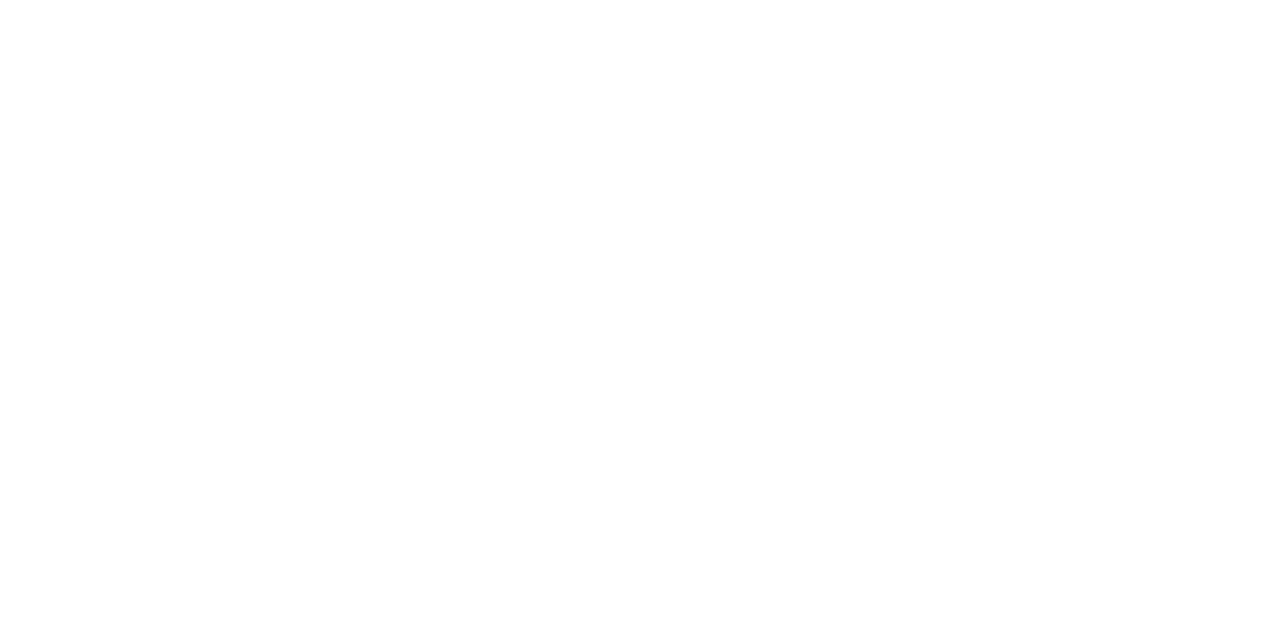
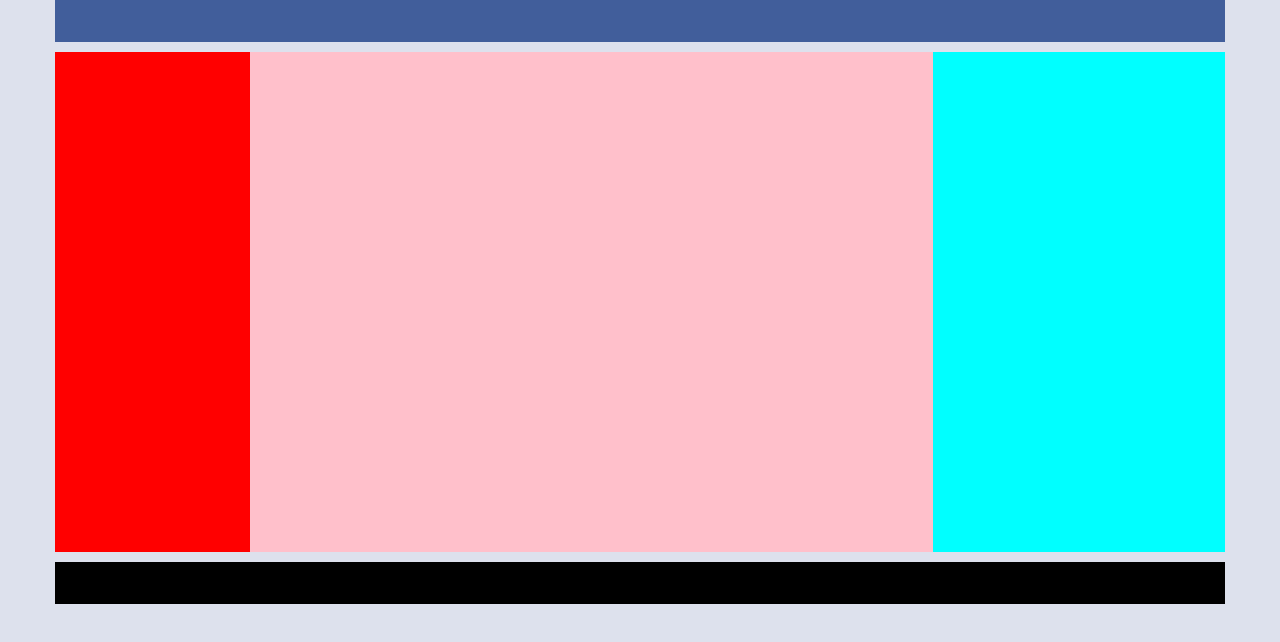
Before and after one commit to Arpitkamal/Friendly, a plain HTML site: page index.html in a window 1280 px wide. Drawn offline with Linux system fonts and the light colour scheme.

Commit message:
grid layout done

```diff
--- a/index.html
+++ b/index.html
@@ -10,6 +10,21 @@
     <link rel="stylesheet" href="resources/css/main.css">
 </head>
 <body>
+    <div class="container">
+        <nav class="row" id="navbar"></nav>
+        <article class="row article">
+            <div>
+            <section class="col-md-2 red"></section>
+            </div>
+            <div>
+            <section class="col-md-7 green"></section>
+            </div>
+            <div>
+            <section class="col-md-3 blue"></section>
+            </div>
+        </article>
+        <footer class="row footer"></footer>
 
+    </div>
 </body>
 </html>
--- a/resources/css/main.css
+++ b/resources/css/main.css
@@ -0,0 +1,28 @@
+body{
+    background-color:#dde1ed ;
+}
+#navbar{
+    margin-bottom: 10px;
+    background-color: #415e9b;
+    height: 42px;
+
+}
+.red ,.green, .blue{
+    height: 500px;
+
+}
+.red{
+
+    background-color: red;
+}
+.green{
+    background-color: pink;
+}
+.blue{
+    background-color: aqua;
+}
+.footer{
+    margin-top: 10px;
+    height: 42px;
+    background-color: black;
+}
```
